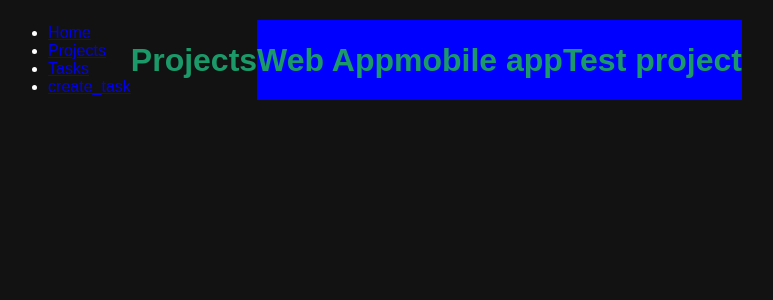
After one commit to simetb/fazt-django-course, a Django app: page /project/ in a window 1280 px wide. The commit adds this page. Shown: the top 300 px of the page, without its empty margins (265-1038 px from the left). Run offline with Django 5.2, Linux system fonts and the light colour scheme; data comes from the database, SQL or seed files in the repository; both versions use the stored data as it was after the commit.

Commit message:
course finished

```diff
--- /dev/null
+++ b/django-project/myapp/forms.py
@@ -0,0 +1,5 @@
+from django import forms
+
+class CreateNewTask(forms.Form):
+    title = forms.CharField(label="Title", max_length=200)
+    description = forms.CharField(widget= forms.Textarea,label="Description", max_length=200)
--- a/django-project/myapp/models.py
+++ b/django-project/myapp/models.py
@@ -12,6 +12,7 @@ class Task(models.Model):
     project = models.ForeignKey(Project, on_delete=models.CASCADE)
     title = models.CharField(max_length=200)
     description = models.TextField()
+    done = models.BooleanField(default=False)
     # due_date = models.DateField()
     created_at = models.DateTimeField(auto_now_add=True)
     updated_at = models.DateTimeField(auto_now=True)
--- /dev/null
+++ b/django-project/myapp/templates/header.html
@@ -0,0 +1,10 @@
+<nav>
+    <ul>
+        <li><a href="{% url 'index' %}">Home</a></li>
+        <li><a href="/project/">Projects</a></li>
+        <li><a href="/task/">Tasks</a></li>
+        <li><a href="/create_task/">create_task</a></li>
+    </ul>
+</nav>
+
+{% block content %}{% endblock  %}
--- a/django-project/myapp/templates/index.html
+++ b/django-project/myapp/templates/index.html
@@ -17,6 +17,9 @@
     </style>
 </head>
 <body>
-    <h1>Hello Django</h1>
+    {% extends "header.html" %}
+    {% block content %}
+        <h1>Hello Django</h1>
+    {% endblock %}
 </body>
 </html>
--- a/django-project/myapp/templates/projects.html
+++ b/django-project/myapp/templates/projects.html
@@ -0,0 +1,34 @@
+<!DOCTYPE html>
+<html>
+<head>
+    <title>Projects Django</title>
+    <style>
+        body {
+            background-color: #121212;
+            color: #ffffff;
+            font-family: Arial, sans-serif;
+            display: flex;
+            justify-content: center;
+            align-items: center;
+        }
+        h1 {
+            color: #1b9969;
+        }
+
+        .just_another_box {
+            background: blue;
+        }
+    </style>
+</head>
+<body>
+    {% extends "header.html" %}
+    {% block content %}
+    <h1>Projects</h1>
+        {% for project in projects %}
+        <div class="just_another_box">
+            <h1> {{project.name}} </h1>
+        </div>
+        {% endfor %}
+    {% endblock %}
+</body>
+</html>
--- a/django-project/myapp/templates/user.html
+++ b/django-project/myapp/templates/user.html
@@ -1,7 +1,7 @@
 <!DOCTYPE html>
 <html>
 <head>
-    <title>Hello Django</title>
+    <title>Hello Users</title>
     <style>
         body {
             background-color: #121212;
@@ -17,6 +17,9 @@
     </style>
 </head>
 <body>
+    {% extends "header.html" %}
+    {% block content %}
     <h1>Hello {{ username }}</h1>
+    {% endblock %}
 </body>
 </html>
--- a/django-project/myapp/urls.py
+++ b/django-project/myapp/urls.py
@@ -2,9 +2,11 @@ from django.urls import path
 from myapp.views import *
 
 urlpatterns = [
-    path('', hello_django),
+    path('', hello_django, name='index'),
     path('hello/<str:username>', hello_user),
     path('project/', view_project),
-    path('task /<int:id>', view_task)
+    path('task/', view_tasks),
+    path('task/<int:id>', view_task),
+    path('create_task/', create_task)
 
  ]
--- a/django-project/myapp/views.py
+++ b/django-project/myapp/views.py
@@ -1,6 +1,7 @@
-from django.shortcuts import render, get_object_or_404
+from django.shortcuts import render, get_object_or_404, redirect
 from django.http import HttpResponse, JsonResponse
 from .models import *
+from .forms import *
 
 # Create your views here.
 def hello_django(request):
@@ -15,9 +16,35 @@ def hello_user(request, username):
 
 def view_project(request):
     projects = list(Project.objects.values ())
-    return JsonResponse(projects, safe=False)
+    data = {
+        "projects": projects
+    }
+    return render(request, "projects.html", data)
+    # return JsonResponse(projects, safe=False)
 
 def view_task(request, id):
     # task = Task.objects.get(id=id)
     task = get_object_or_404(Task, id=id)
     return HttpResponse(f"<h1>task: {task.title}</h1>")
+
+def view_tasks(request):
+    tasks = Task.objects.select_related('project').all()
+    data = {
+        "tasks": tasks
+    }
+    return render(request, "tasks.html", data)
+
+def create_task(request):
+    if request.method == 'GET':
+        data = {
+            "form": CreateNewTask()
+        }
+        return render(request, "create_task.html", data)
+    elif request.method == 'POST':
+
+        Task.objects.create(
+            title=request.POST['title'],
+            description=request.POST['description'],
+            project=Project.objects.get(id=2)
+        )
+        return redirect('/task/')
```
Also changed, not shown: django-project/myapp/templates/create_task.html (added, +12 -0 lines), django-project/myapp/templates/tasks.html (added, +25 -0 lines), django-project/db.sqlite3, django-project/myapp/migrations/0003_task_done.py (added).
